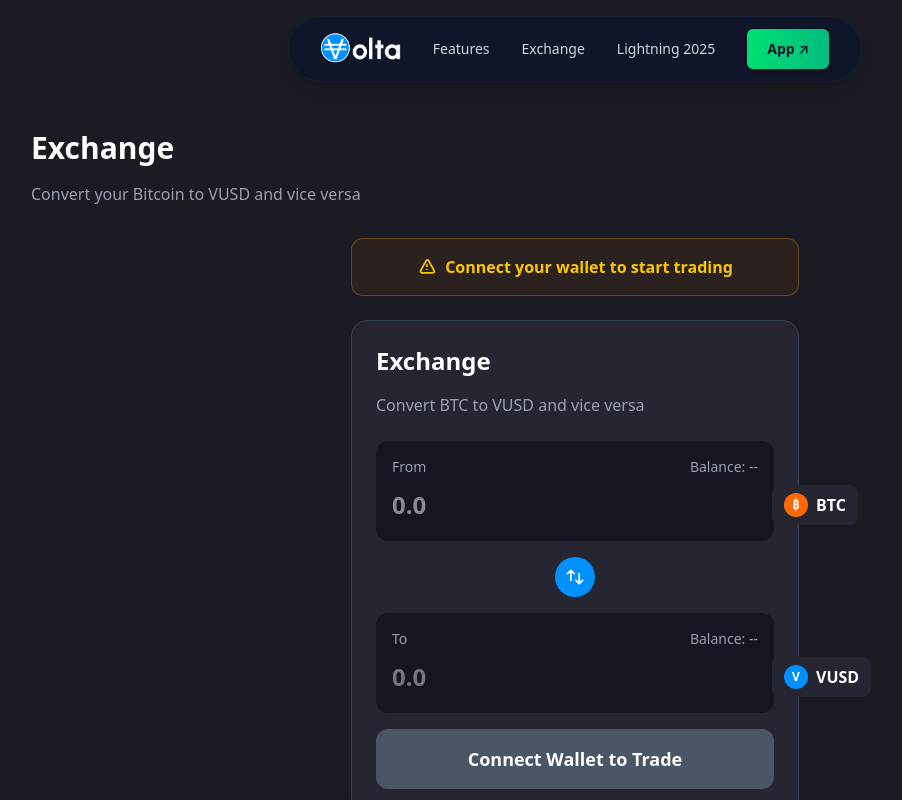
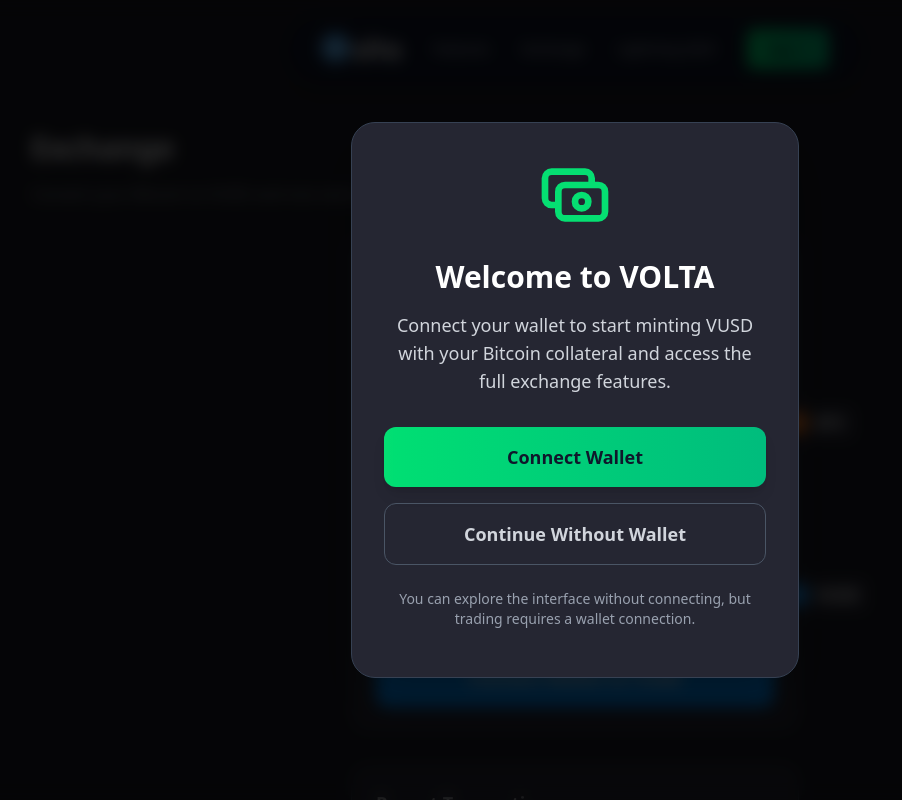
Before and after one commit to apakou/volta_usd, a Next.js app in the folder packages/nextjs/: page /exchange in a window 1280 px wide. Shown: the top 800 px of the page, without its empty margins (65-967 px from the left). Built offline with nearby package versions, Linux system fonts and the light colour scheme; no server answers; a web font is replaced by a local one; what @starknet-react/chains, @starknet-react/core would draw is missing.

Commit message:
feat: add wallet connection modal and enhance exchange component functionality

```diff
--- a/packages/nextjs/components/ConnectWallet.tsx
+++ b/packages/nextjs/components/ConnectWallet.tsx
@@ -1,15 +1,22 @@
 "use client";
 
 import { useState } from "react";
+import { useRouter } from "next/navigation";
 
 const ConnectWallet = () => {
   const [isConnected, setIsConnected] = useState(false);
   const [walletAddress, setWalletAddress] = useState("");
+  const router = useRouter();
 
   const handleConnect = () => {
     // Mock wallet connection - replace with actual wallet integration
     setIsConnected(true);
     setWalletAddress("0x1234...5678");
+  };
+
+  const handleAppClick = () => {
+    // Redirect to exchange page for wallet connection
+    router.push("/exchange");
   };
 
   const handleDisconnect = () => {
@@ -36,7 +43,7 @@
 
   return (
     <button
-      onClick={handleConnect}
+      onClick={handleAppClick}
       className="bg-gradient-to-r from-green-400 to-emerald-500 hover:from-green-500 hover:to-emerald-600 text-slate-900 px-5 py-2.5 rounded-md font-satoshi font-semibold text-sm transition-all duration-200 flex items-center space-x-2 shadow-lg"
     >
       <span>App ↗</span>
--- a/packages/nextjs/components/Exchange/ExchangeComponent.tsx
+++ b/packages/nextjs/components/Exchange/ExchangeComponent.tsx
@@ -9,6 +9,7 @@
   const [toToken, setToToken] = useState("VUSD");
   // Mock wallet connection state - replace with actual wallet context
   const [isWalletConnected, setIsWalletConnected] = useState(false);
+  const [showWalletModal, setShowWalletModal] = useState(true);
 
   const handleSwap = () => {
     setFromToken(toToken);
@@ -34,14 +35,25 @@
     setOutputAmount(calculateOutput(value));
   };
 
+  const handleConnectWallet = () => {
+    setIsWalletConnected(true);
+    setShowWalletModal(false);
+  };
+
+  const handleTryWithoutWallet = () => {
+    setShowWalletModal(false);
+  };
+
   return (
-    <div className="max-w-md mx-auto">
-      {/* Wallet Connection Status */}
-      {!isWalletConnected && (
-        <div className="mb-6 bg-yellow-900/20 border border-yellow-500/30 rounded-xl p-4 text-center">
-          <div className="flex items-center justify-center space-x-2 text-yellow-400">
+    <>
+      {/* Wallet Connection Modal */}
+      {!isWalletConnected && showWalletModal && (
+        <div className="fixed inset-0 bg-black/80 backdrop-blur-sm z-50 flex items-center justify-center p-4">
+          <div className="bg-volta-card rounded-3xl p-8 max-w-md w-full border border-gray-700 shadow-2xl">
+            <div className="text-center">
+              <div className="mb-6">
                 <svg
-              className="w-5 h-5"
+                  className="w-20 h-20 mx-auto text-green-400 mb-4"
                   fill="none"
                   stroke="currentColor"
                   viewBox="0 0 24 24"
@@ -50,15 +62,41 @@
                     strokeLinecap="round"
                     strokeLinejoin="round"
                     strokeWidth={2}
-                d="M12 9v2m0 4h.01m-6.938 4h13.856c1.54 0 2.502-1.667 1.732-2.5L13.732 4c-.77-.833-1.732-.833-2.5 0L4.314 16.5c-.77.833.192 2.5 1.732 2.5z"
+                    d="M17 9V7a2 2 0 00-2-2H5a2 2 0 00-2 2v6a2 2 0 002 2h2m2 4h10a2 2 0 002-2v-6a2 2 0 00-2-2H9a2 2 0 00-2 2v6a2 2 0 002 2zm7-5a2 2 0 11-4 0 2 2 0 014 0z"
                   />
                 </svg>
-            <span className="font-semibold">
-              Connect your wallet to start trading
-            </span>
+              </div>
+
+              <h3 className="text-3xl font-bold text-white mb-4">Welcome to VOLTA</h3>
+              <p className="text-gray-300 mb-8 text-lg">
+                Connect your wallet to start minting VUSD with your Bitcoin collateral and access the full exchange features.
+              </p>
+
+              <div className="space-y-4">
+                <button
+                  onClick={handleConnectWallet}
+                  className="w-full bg-gradient-to-r from-green-400 to-emerald-500 hover:from-green-500 hover:to-emerald-600 text-slate-900 px-8 py-4 rounded-xl font-semibold text-lg transition-all duration-200 shadow-lg"
+                >
+                  Connect Wallet
+                </button>
+
+                <button
+                  onClick={handleTryWithoutWallet}
+                  className="w-full border border-gray-600 hover:border-gray-400 text-gray-300 hover:text-white px-8 py-4 rounded-xl font-semibold text-lg transition-all duration-200"
+                >
+                  Continue Without Wallet
+                </button>
+              </div>
+
+              <p className="text-sm text-gray-400 mt-6">
+                You can explore the interface without connecting, but trading requires a wallet connection.
+              </p>
+            </div>
           </div>
         </div>
       )}
+
+      <div className="max-w-md mx-auto">
 
       <div className="bg-volta-card rounded-2xl p-6 border border-gray-700">
         <div className="mb-6">
@@ -80,8 +118,9 @@
                 type="number"
                 value={inputAmount}
                 onChange={(e) => handleInputChange(e.target.value)}
-                placeholder="0.0"
-                className="bg-transparent text-2xl font-semibold flex-1 outline-none"
+                placeholder={isWalletConnected ? "0.0" : "Connect wallet first"}
+                disabled={!isWalletConnected}
+                className="bg-transparent text-2xl font-semibold flex-1 outline-none disabled:text-gray-500 disabled:cursor-not-allowed"
               />
               <div className="flex items-center space-x-2 bg-volta-card px-3 py-2 rounded-lg">
                 <div className="w-6 h-6 bg-orange-500 rounded-full flex items-center justify-center text-xs font-bold">
@@ -152,9 +191,8 @@
 
           {/* Swap Button */}
           <button
-            disabled={
-              !isWalletConnected || !inputAmount || Number(inputAmount) === 0
-            }
+            disabled={isWalletConnected && (!inputAmount || Number(inputAmount) === 0)}
+            onClick={() => !isWalletConnected && setShowWalletModal(true)}
             className="w-full bg-volta-primary hover:bg-blue-600 disabled:bg-gray-600 disabled:cursor-not-allowed py-4 rounded-xl font-semibold text-lg transition-colors"
           >
             {!isWalletConnected
@@ -194,6 +232,7 @@
         </div>
       </div>
     </div>
+    </>
   );
 };
 
```
Also changed, not shown: 1 other file (tests, documents, lock files or other folders). Lines whose indentation alone changed are shown as unchanged.
